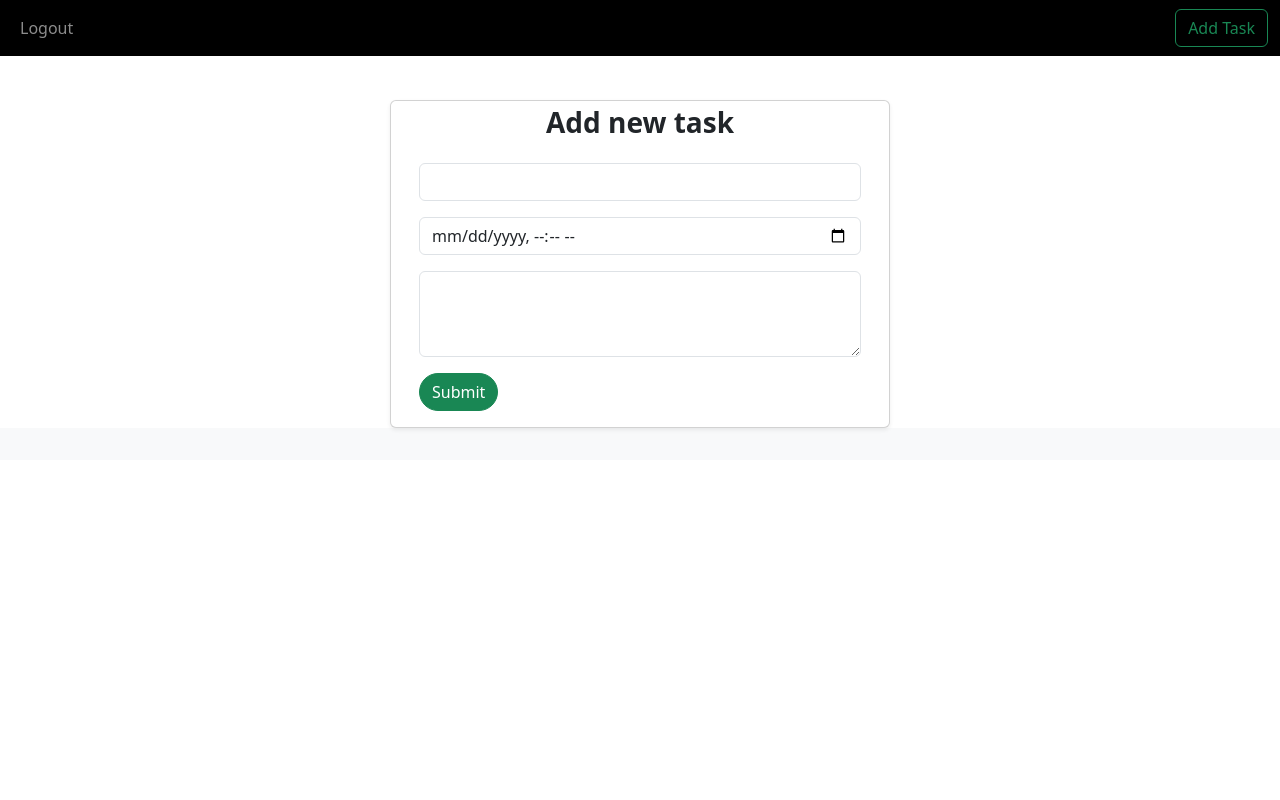
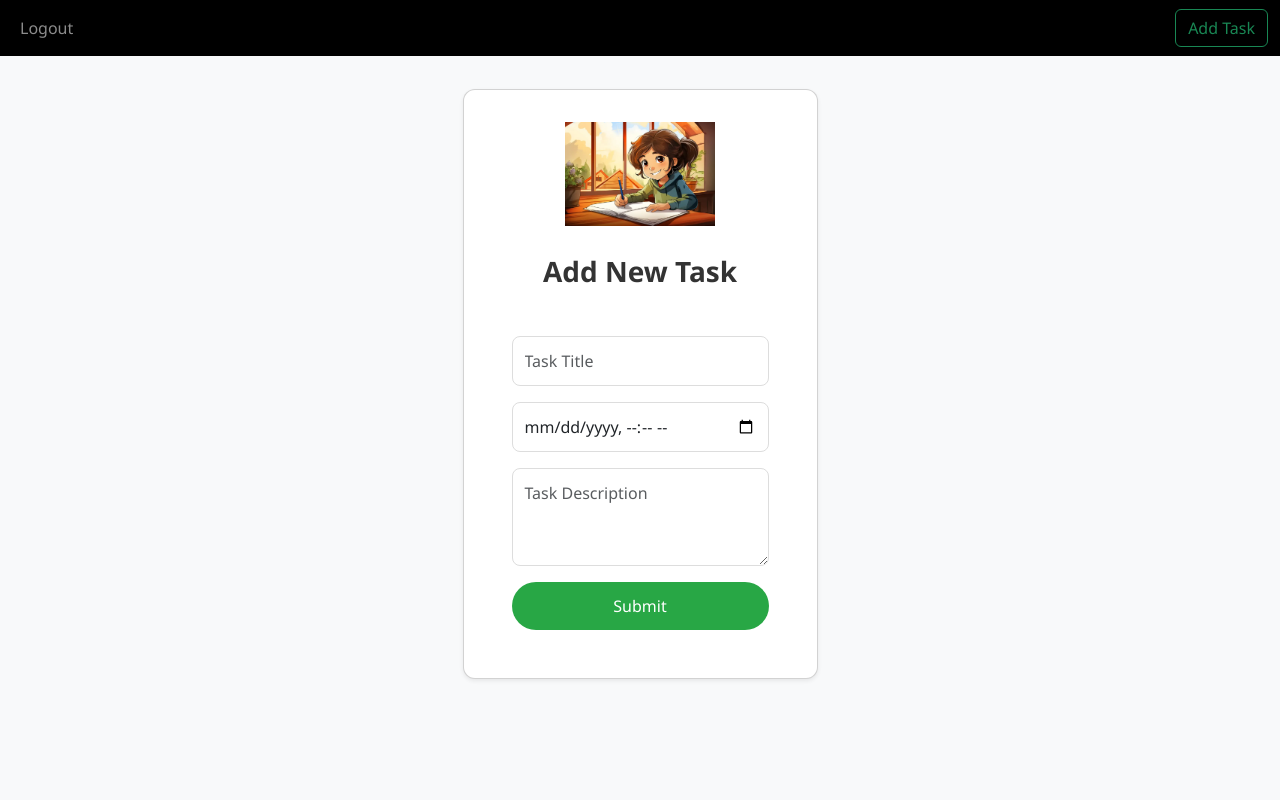
Before and after one commit to Gaveshika/Checkmate, a Laravel app: page /task/add in a window 1280 px wide. Run offline with Laravel 10, Linux system fonts and the light colour scheme; the visitor is signed in with stand-in values (Sample User, id 1).

Commit message:
Added css and image to the task adding page

```diff
--- a/todoapp/resources/views/tasks/add.blade.php
+++ b/todoapp/resources/views/tasks/add.blade.php
@@ -1,33 +1,136 @@
 @extends("layouts.default")
+
+@section("style")
+<style>
+  body {
+    background-color: #f8f9fa; /* Light background for the page */
+    font-family: 'Segoe UI', Tahoma, Geneva, Verdana, sans-serif;
+    display: flex;
+    justify-content: center;
+    align-items: center;
+    min-height: 100vh;
+    margin: 0;
+  }
+
+  .container.card {
+    background-color: #ffffff; /* White background for the form */
+    border-radius: 12px;
+    box-shadow: 0 4px 15px rgba(0, 0, 0, 0.1); /* Soft shadow for depth */
+    padding: 2rem;
+    max-width: 500px;
+    width: 100%;
+  }
+
+  .fs-3.fw-bold {
+    font-size: 1.75rem;
+    font-weight: 600;
+    color: #333;
+    text-align: center;
+    margin-bottom: 1.5rem;
+  }
+
+  .form-control {
+    padding: 0.75rem;
+    border-radius: 8px;
+    border: 1px solid #ddd;
+    transition: border-color 0.3s ease, box-shadow 0.3s ease;
+  }
+
+  .form-control:focus {
+    border-color: #007bff;
+    box-shadow: 0 0 5px rgba(0, 123, 255, 0.5);
+  }
+
+  textarea.form-control {
+    resize: vertical; /* Allow vertical resizing */
+  }
+
+  .btn-success {
+    background-color: #28a745; /* Green for the submit button */
+    border: none;
+    padding: 0.75rem 1.5rem;
+    border-radius: 25px; /* Rounded pill shape */
+    font-size: 1rem;
+    font-weight: 500;
+    transition: background-color 0.3s ease;
+  }
+
+  .btn-success:hover {
+    background-color: #218838; /* Darker green on hover */
+  }
+
+  .alert {
+    margin-top: 1rem;
+    padding: 0.75rem;
+    border-radius: 8px;
+    font-size: 0.9rem;
+  }
+
+  .alert-success {
+    background-color: #d4edda;
+    border-color: #c3e6cb;
+    color: #155724;
+  }
+
+  .alert-danger {
+    background-color: #f8d7da;
+    border-color: #f5c6cb;
+    color: #721c24;
+  }
+
+  /* Optional: Add a background image or illustration */
+  .form-image {
+    text-align: center;
+    margin-bottom: 1.5rem;
+  }
+
+  .form-image img {
+    width: 150px;
+    height: auto;
+  }
+</style>
+@endsection
 
 @section("content")
 <div class="d-flex align-items-center">
+  <div class="container card shadow-sm">
+    <!-- Optional: Add an image or illustration -->
+    <div class="form-image">
+      <img src="{{ asset('assets/img/task-illustration.png') }}" alt="Task Illustration">
+    </div>
 
-    <div class="container card shadow-sm " style=" margin-top:100px ; max-width: 500px">
-        <div class="fs-3 fw-bold text-center">Add new task</div>
-        <form class="p-3 " method="POST" action="{{ route ("task.add.post")}}">
+    <div class="fs-3 fw-bold text-center">Add New Task</div>
+    <form class="p-3" method="POST" action="{{ route('task.add.post') }}">
       @csrf
+      <!-- Task Title -->
       <div class="mb-3 mt-1">
+        <input type="text" name="title" class="form-control" placeholder="Task Title">
+      </div>
 
-                <input type="text" name="title" class="form-control">
-            </div>
+      <!-- Task Deadline -->
       <div class="mb-3">
         <input type="datetime-local" class="form-control" name="deadline">
       </div>
+
+      <!-- Task Description -->
       <div class="mb-3">
-                <textarea name="description" class="form-control" rows="3"></textarea>
+        <textarea name="description" class="form-control" rows="3" placeholder="Task Description"></textarea>
       </div>
+
+      <!-- Success/Error Messages -->
       @if(session()->has("success"))
         <div class="alert alert-success">
-                {{session()-> get("success")}}
+          {{ session()->get("success") }}
         </div>
       @endif
       @if(session("error"))
         <div class="alert alert-danger">
-                {{session("error")}}
+          {{ session("error") }}
         </div>
       @endif
-            <button class="btn btn-success rounded-pill" type="submit">Submit</button>
+
+      <!-- Submit Button -->
+      <button class="btn btn-success rounded-pill w-100" type="submit">Submit</button>
     </form>
   </div>
 </div>
```
Also changed, not shown: todoapp/public/assets/img/task-illustration.png (added). Lines whose indentation alone changed are shown as unchanged.
